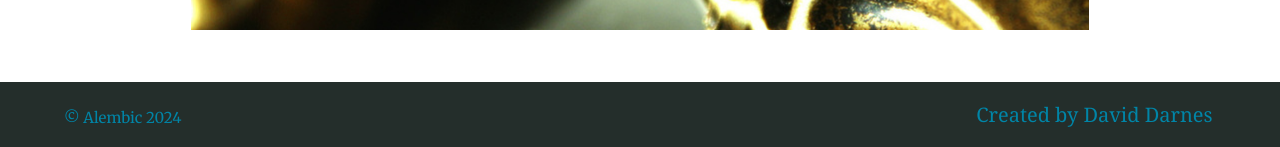
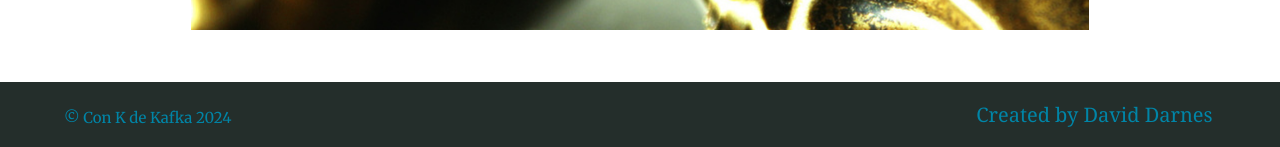
Before and after one commit to ezubiria/conkdekafka, a Jekyll site: the page built from index.md, in a window 1280 px wide and 900 px high, scrolled down 5511 px. Shown: the part 750-897 px from the top of the window. Built offline with Jekyll 4.4.1, drawn with Linux system fonts in a browser that asks for light colours.

Commit message:
Update _config.yml

```diff
--- a/_config.yml
+++ b/_config.yml
@@ -92,14 +92,14 @@
 
 # 7. Site settings
 encoding: utf-8 # Make sure the encoding is right
-lang: en-GB # Set the site language
-title: "Alembic" # Site name or title, also used in jekyll-seo-tag
+lang: es-ES # Set the site language
+title: "Con K de Kafka" # Site name or title, also used in jekyll-seo-tag
 logo: "/assets/logos/logo.svg" # Site logo, also used in jekyll-seo-tag
 description: "Alembic is a starting point for Jekyll projects. Rather than starting from scratch, this boilerplate is designed to get the ball rolling immediately" # Site description and default description, also used in jekyll-seo-tag
-url: "https://alembic.darn.es" # Site url, also used in jekyll-seo-tag
-baseurl: ""
-repo: "https://github.com/daviddarnes/alembic"
-email: "me@daviddarnes.com"
+url: "https://ezubiria.github.io" # Site url, also used in jekyll-seo-tag
+baseurl: "/conkdekafka"
+repo: "https://github.com/ezubiria/conkdekafka"
+email: "erik@ezsd.net"
 # disqus: "alembic-1" # Blog post comments, uncomment the option and set the site ID from your Disqus account
 # google_analytics: ''
 # google_analytics_anonymize_ip: ''
```
